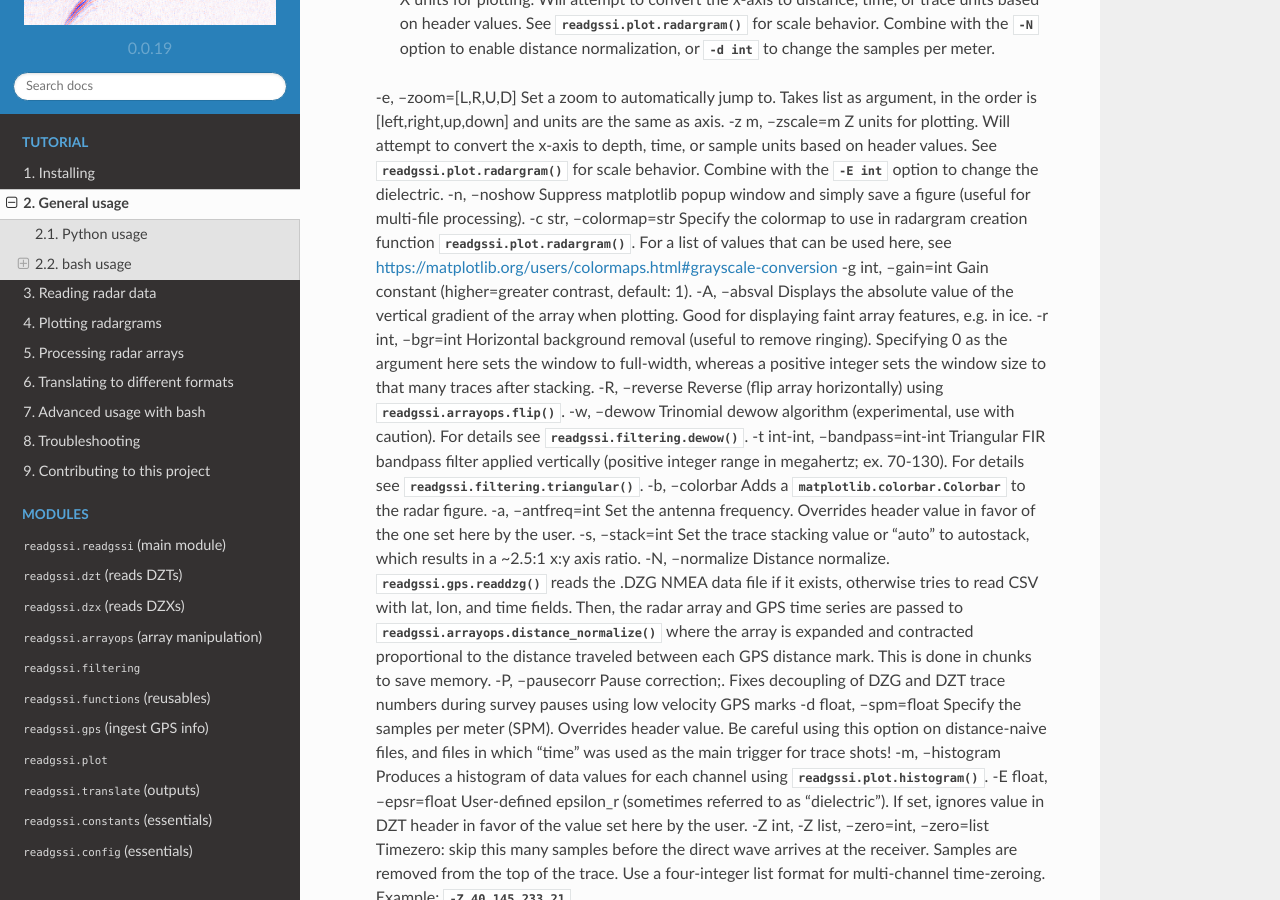
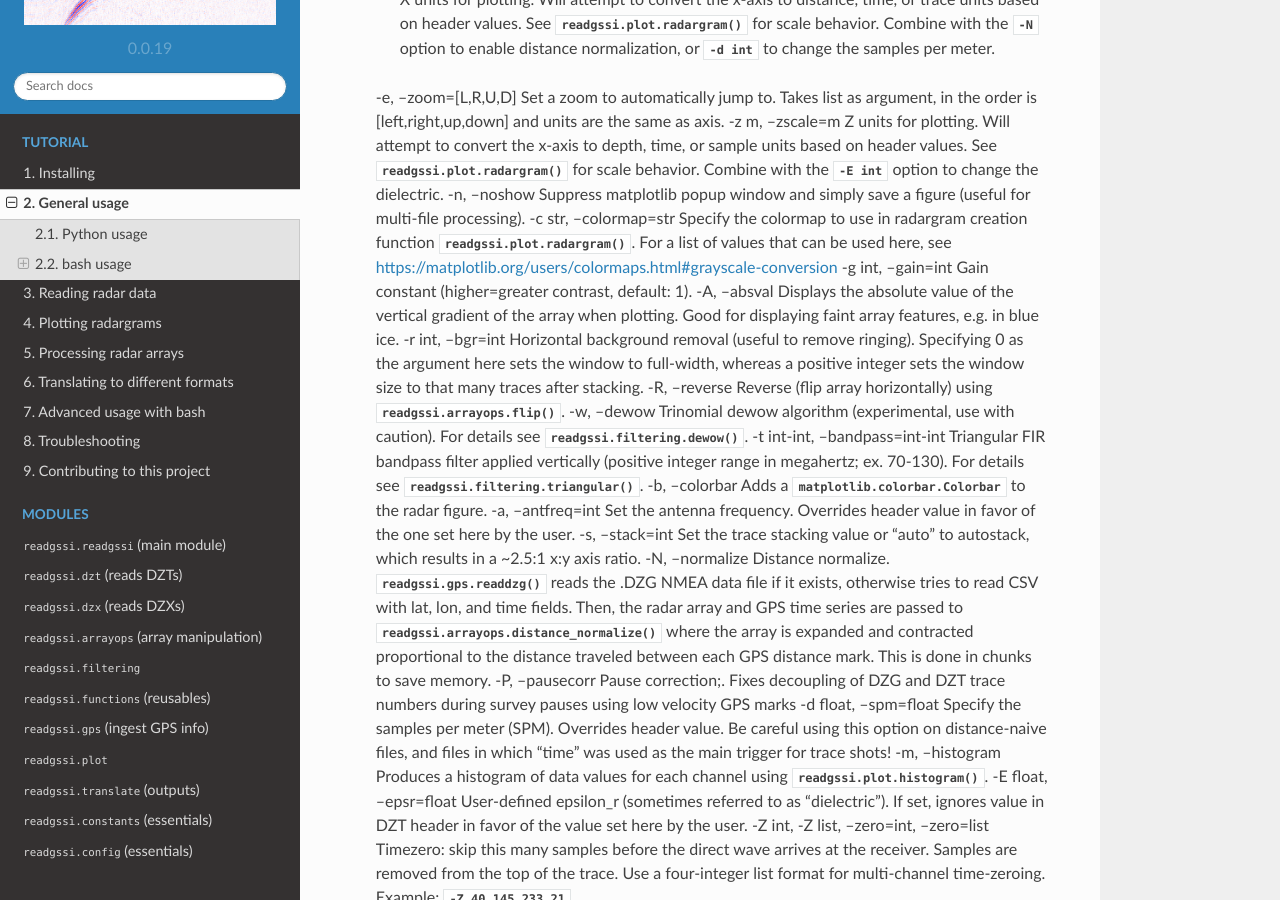
Before and after one commit to iannesbitt/readgssi, a Sphinx documentation site: the page built from docs/general.rst, in a window 1280 px wide and 900 px high, scrolled down 2764 px. Built offline with Sphinx 7.4.7 and the Read the Docs theme 2.0.0, drawn with Linux system fonts in a browser that asks for light colours.

Commit message:
updating command documentation

```diff
--- a/docs/general.rst
+++ b/docs/general.rst
@@ -105,7 +105,7 @@ Optional flags
     -n, --noshow                        Suppress matplotlib popup window and simply save a figure (useful for multi-file processing).
     -c str, --colormap=str              Specify the colormap to use in radargram creation function :py:func:`readgssi.plot.radargram`. For a list of values that can be used here, see https://matplotlib.org/users/colormaps.html#grayscale-conversion
     -g int, --gain=int                  Gain constant (higher=greater contrast, default: 1).
-    -A, --absval                        Displays the absolute value of the vertical gradient of the array when plotting. Good for displaying faint array features, e.g. in ice.
+    -A, --absval                        Displays the absolute value of the vertical gradient of the array when plotting. Good for displaying faint array features, e.g. in blue ice.
     -r int, --bgr=int                   Horizontal background removal (useful to remove ringing). Specifying 0 as the argument here sets the window to full-width, whereas a positive integer sets the window size to that many traces after stacking.
     -R, --reverse                       Reverse (flip array horizontally) using :py:func:`readgssi.arrayops.flip`.
     -w, --dewow                         Trinomial dewow algorithm (experimental, use with caution). For details see :py:func:`readgssi.filtering.dewow`.
```
Also changed, not shown: README.md (+1 -0 lines).
